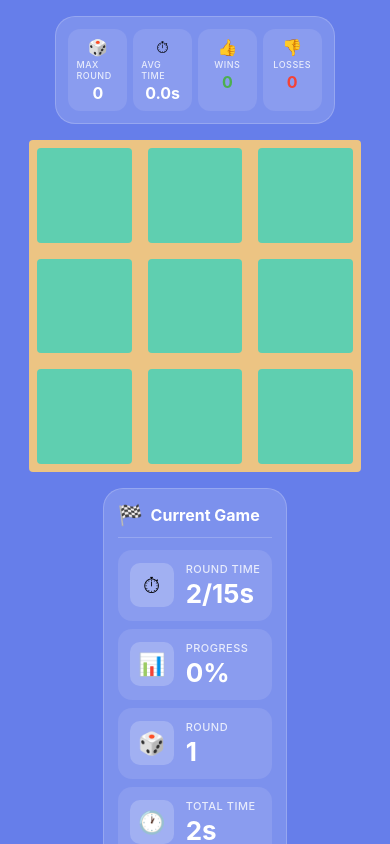
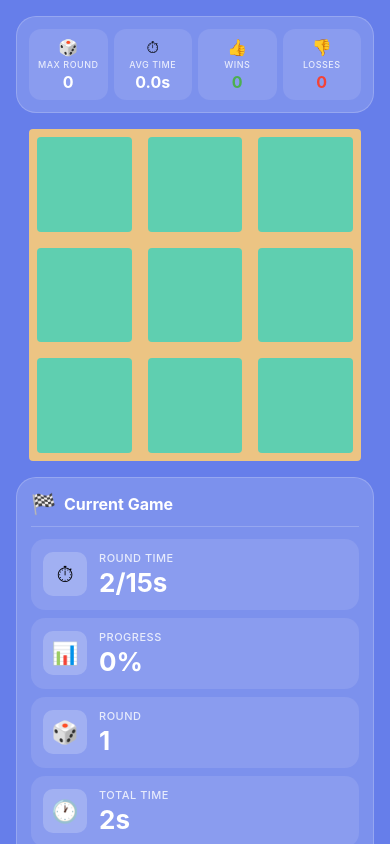
Before and after one commit to rocketfingers/MemorySquaresReact, a React Native app: screen /Game in a window 390 px wide. Built offline with nearby package versions, Linux system fonts and the light colour scheme.

Commit message:
fix: full-width panels on phone, vertical StatusBox on tablet side panel

```diff
--- a/src/screens/GameScreen.js
+++ b/src/screens/GameScreen.js
@@ -228,6 +228,7 @@ export default function GameScreen({ navigation }) {
                   solved={countOfValidClicked}
                   total={countOfValid}
                   visible={anyGameEverStarted}
+                  vertical
                 />
               </View>
             </View>
@@ -235,7 +236,7 @@ export default function GameScreen({ navigation }) {
             /* Phone: ResultsBox (horizontal) / board / StatusBox (vertical) */
             <View style={styles.narrowCol}>
               <ResultsBox history={history} visible={anyGameEverStarted} horizontal />
-              {board}
+              <View style={styles.boardCentered}>{board}</View>
               <StatusBox
                 round={currentRound}
                 currentTime={currentGameTime}
@@ -290,9 +291,12 @@ const styles = StyleSheet.create({
   },
   // Phone layout: stacked vertically
   narrowCol: {
-    alignItems: 'center',
+    alignItems: 'stretch',
     gap: 16,
     width: '100%',
+  },
+  boardCentered: {
+    alignItems: 'center',
   },
   board: {
     flexDirection: 'row',
```
